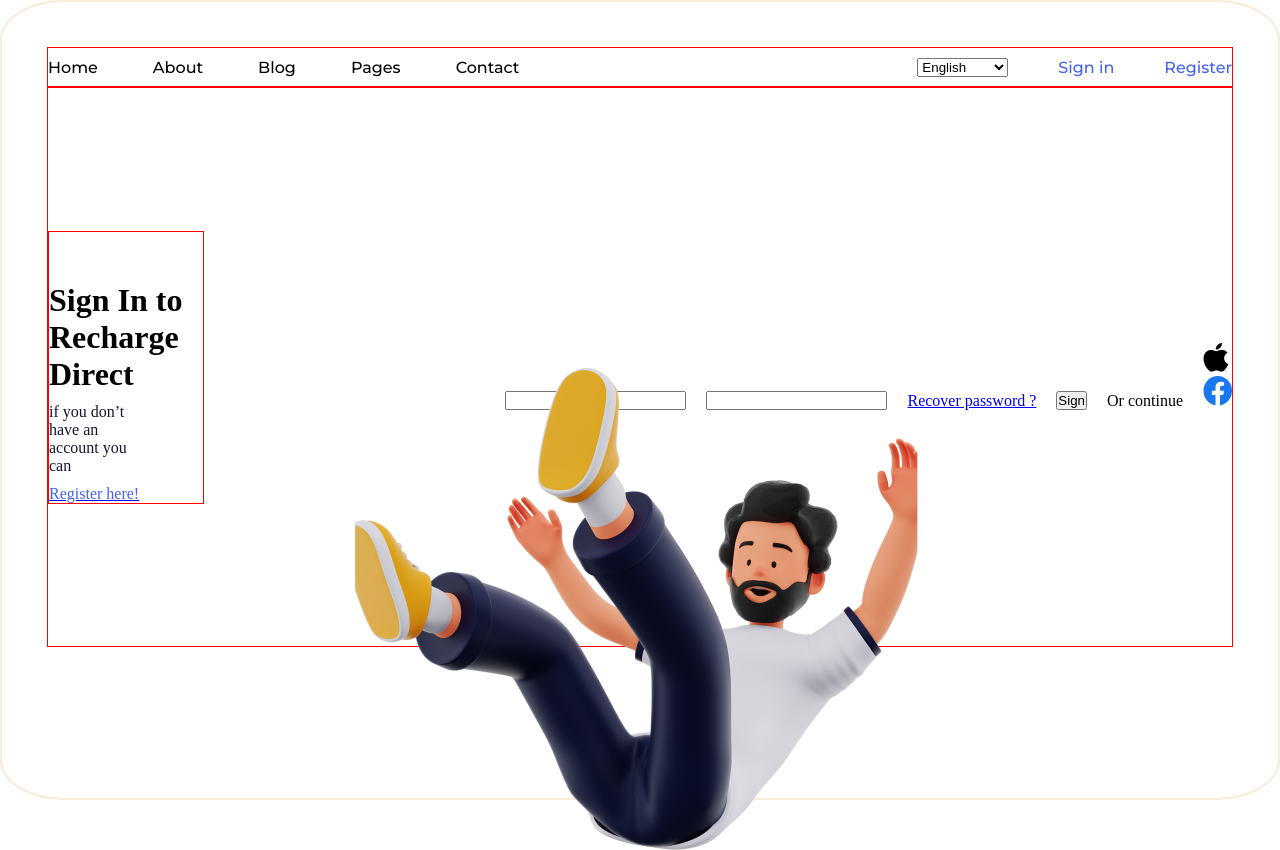
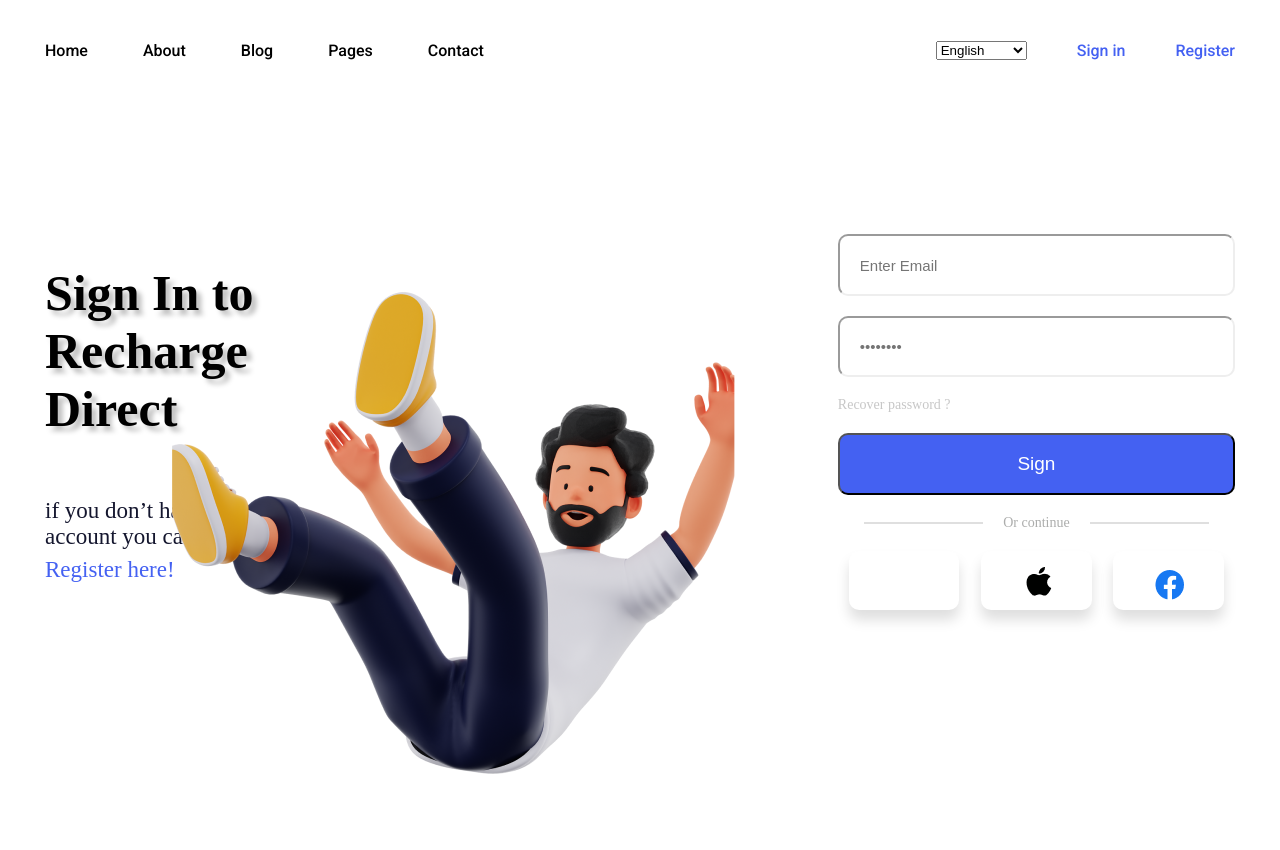
Before and after one commit to leticialiveira/desafio-2, a plain HTML site: page index.html in a window 1280 px wide. After the commit the page ends 800 px from the top, so only its background shows below. Drawn offline with Linux system fonts and the light colour scheme.

Commit message:
parte estrutural

```diff
--- a/index.html
+++ b/index.html
@@ -48,14 +48,18 @@
       </div>
 
       <div class="right">
-        <input type="email" id="email" name="Enter Email" />
-        <input type="password" id="password" />
+        <input type="email" id="email" placeholder="Enter Email" />
+        <input type="password" id="password" placeholder="••••••••"/>
 
         <a href="#"><p>Recover password ?</p></a>
 
         <button id="submitButton">Sign</button>
 
-        <span> Or continue</span>
+        <div class="right-center">
+          <div class="space-line"></div>
+          <span> Or continue</span>
+          <div class="space-line2"></div>
+        </div>
 
         <div class="icons">
           <div class="icon1">
--- a/style/style.css
+++ b/style/style.css
@@ -1,4 +1,5 @@
-@import url('https://fonts.googleapis.com/css2?family=Montserrat:wght@300;500;700&display=swap');
+@import url('https://fonts.googleapis.com/css2?family=Roboto:wght@500&display=swap');
+
 * {
   margin: 0;
   padding: 0;
@@ -12,6 +13,9 @@
   --color-main-h1: #000000;
   --color-main-p: #14162e;
   --color-main-span: #4461f2;
+
+  --color-right-button:#4461F2
+  --color-right-input:#EAF0F7
 }
 
 body {
@@ -20,9 +24,9 @@ body {
   /* display: flex; */
   /* align-items: center; */
   /* justify-content: center; */
-  padding: 45px 45px 0px 45px;
-  border: solid 2px antiquewhite;
-  border-radius: 5%;
+  padding: 30px 45px 0px 45px;
+  background: #FFFFFF;
+  border-radius: 50px;
 }
 
 header {
@@ -31,9 +35,8 @@ header {
     display: flex;
     align-items: center;
     justify-content: space-between;
-    font-family: 'Montserrat', sans-serif;
+    font-family: 'Roboto', sans-serif;
     font-weight: 400;
-    border: solid 1px red;
 }
 
 header .elements1 ul {
@@ -67,50 +70,161 @@ header .elements2 a {
   align-items: center;
   justify-content: space-between;
   width: 100%;
-  height: 70vh;
+  height: 88vh;
   position: relative;
-  border: solid 1px red;
 
 }
 
 .main .left {
   display: flex;
   flex-direction: column;
-  align-items: start;
   justify-content: center;
   width: auto;
   height: auto;
-  border: solid 1px red;
   gap: 10px;
   text-align: left;
 }
 
 .left h1 {
   color: var(--color-main-h1);
-  padding-top: 50px;
-  width: 12vw;
+  padding-bottom: 50px;
+  width: 27vw;
+  font-weight: 700;
+  font-size: 50px;
+  text-shadow: 5px 5px 5px rgba(0, 0, 0, 0.25);
 }
 
 .left p {
   color: var(--color-main-p);
-  width: 8vw;
+  width: 15vw;
+  font-weight: 400;
+  font-size: 23px;
 }
 
-.left span {
+.left a {
   color: var(--color-main-span);
+  text-decoration: none;
+  align-items: start;
+  font-weight: 400;
+  font-size: 23px;
+  line-height: 20px;
 }
 
-.center img {
+
+.center .img1 img {
   position: absolute;
+  right: 500px;
+  bottom: 0px;
 }
 
 .right {
   display: flex;
-  align-items: end;
   justify-content: center;
+  flex-direction: column;
   width: auto;
   height: auto;
   gap: 20px;
 }
 
-.
+.right input {
+  width: 397.15px;
+  height: 61.38px;
+  border-radius: 10px;
+  border-color: var(--color-right-input);
+  background: var(--color-right-input);
+  color: #4F555A;
+  font-weight: 400;
+  font-size: 15px;
+  padding-left: 20px;
+}
+
+.right a {
+  text-decoration: none;
+  color: #C7C7C7;
+  font-weight: 400;
+  font-size: 14px;
+
+}
+
+.right button {
+  width: 397.15px;
+  height: 61.38px;
+  border-radius: 10px;
+  background: #4461f2;
+  color: #FFFFFF;
+  font-weight: 400;
+  font-size: 19px;
+  /* box-shadow: 0px 12px 21px 4px rgba(68, 97, 242, 0.15); */
+}
+
+.right-center {
+  display: flex;
+  align-items: center;
+  justify-content: center;
+  gap: 20px;
+}
+
+.right-center .space-line {
+    width: 119.15px;
+    height: 0px;
+    border: 1px solid #DFDFDF;
+}
+
+.right-center span {
+  display: flex;
+  justify-content: center;
+  align-items: center;
+  color: #ACADAC;
+  font-weight: 400;
+  font-size: 14px;
+}
+
+.right-center .space-line2 {
+  width: 119.15px;
+  height: 0px;
+  border: 1px solid #DFDFDF;
+}
+
+.right .icons {
+  display: flex;
+  align-items: center;
+  justify-content: space-around;
+}
+
+.right .icons .icon1 {
+  width: 110.91px;
+  height: 58.92px;
+  background: #FFFFFF;
+  box-shadow: 0px 10px 13px rgba(0, 0, 0, 0.13);
+  border-radius: 10px;
+}
+
+.right .icons .icon2 {
+  width: 110.91px;
+  height: 58.92px;
+  background: #FFFFFF;
+  box-shadow: 0px 10px 13px rgba(0, 0, 0, 0.13);
+  border-radius: 10px;
+  position: relative;
+}
+
+.icon2 img {
+  position: absolute;
+  right: 40px;
+  bottom: 14px;
+}
+
+.right .icons .icon3 {
+  width: 110.91px;
+  height: 58.92px;
+  background: #FFFFFF;
+  box-shadow: 0px 10px 13px rgba(0, 0, 0, 0.13);
+  border-radius: 10px;
+  position: relative;
+}
+
+.icon3 img {
+  position: absolute;
+  right: 40px;
+  bottom: 10px;
+}
```
